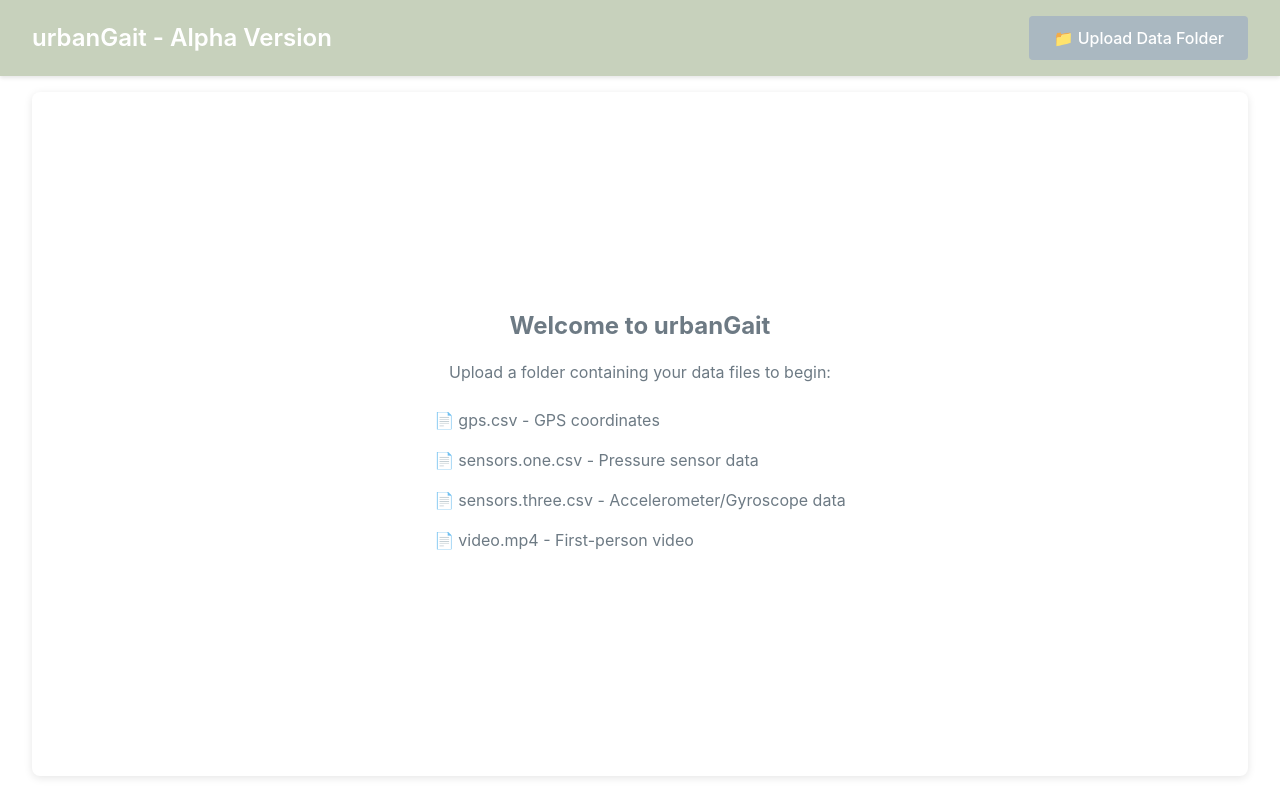
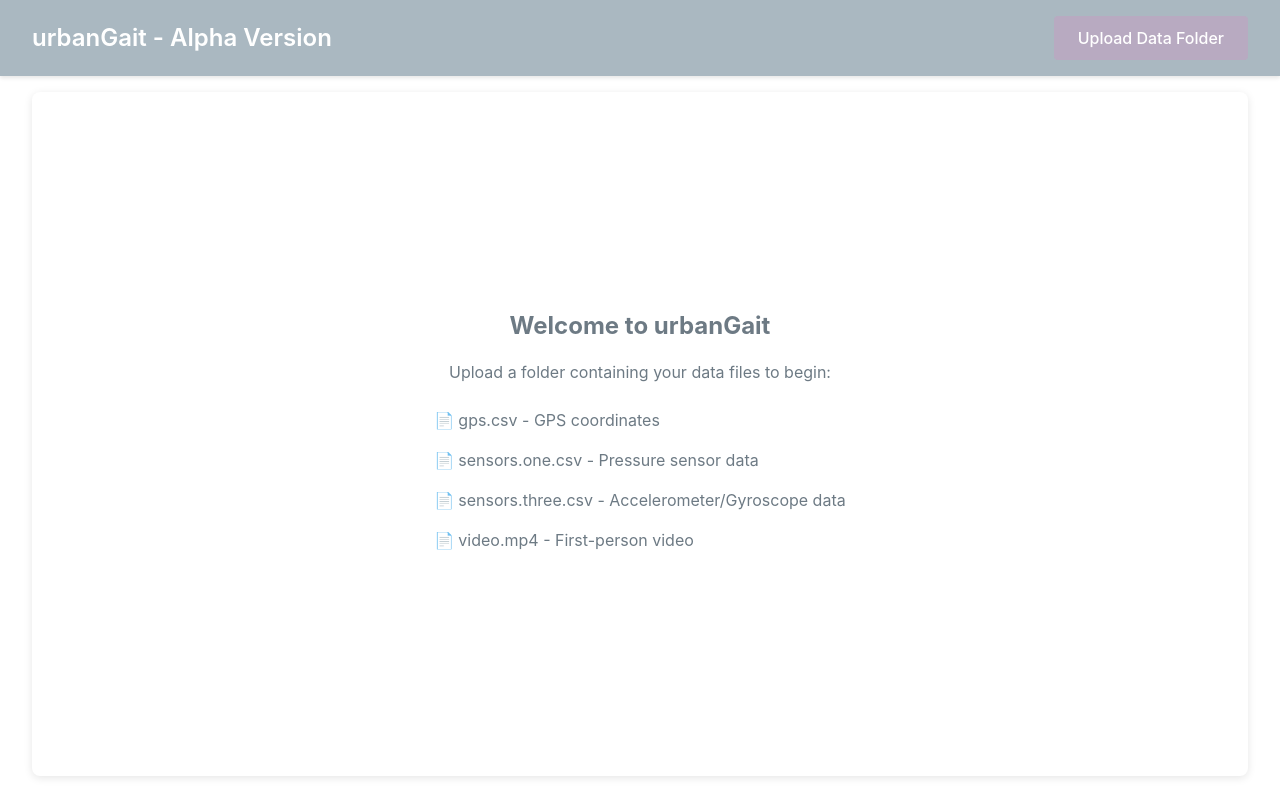
Before and after one commit to leovsferreira/urbanGait, a React (Vite) app: page / in a window 1280 px wide. Built offline with nearby package versions, Linux system fonts and the light colour scheme.

Commit message:
fixing data folder upload

```diff
--- a/src/App.css
+++ b/src/App.css
@@ -32,7 +32,7 @@ body {
 
 .app-header {
   width: 100%;
-  background-color: #C7D1BC;
+  background-color: #AAB8C1;
   color: #ffffff;
   padding: 1rem 2rem;
   display: flex;
@@ -54,7 +54,7 @@ body {
 }
 
 .upload-button {
-  background-color: #AAB8C1;
+  background-color: #B8AAC1;
   color: white;
   border: none;
   padding: 0.75rem 1.5rem;
@@ -66,7 +66,7 @@ body {
 }
 
 .upload-button:hover {
-  background-color: #88939A;
+  background-color: #807687;
 }
 
 .main-content {
--- a/src/components/FileUploader.jsx
+++ b/src/components/FileUploader.jsx
@@ -19,7 +19,6 @@ const FileUploader = ({ onDataLoaded }) => {
       video: null
     };
 
-    // Process each file
     for (const file of files) {
       const fileName = file.name.toLowerCase();
 
@@ -34,7 +33,6 @@ const FileUploader = ({ onDataLoaded }) => {
       }
     }
 
-    // Validate that we have the required files
     if (data.gps.length === 0 || data.sensorOne.length === 0 ||
         data.sensorThree.length === 0 || !data.video) {
       alert('Missing required files. Please ensure the folder contains:\n- gps.csv\n- sensors_one.csv\n- sensors_three.csv\n- video.mp4');
@@ -76,7 +74,7 @@ const FileUploader = ({ onDataLoaded }) => {
         className="upload-button"
         onClick={() => folderInputRef.current.click()}
       >
-        📁 Upload Data Folder
+        Upload Data Folder
       </button>
     </div>
   );
```
